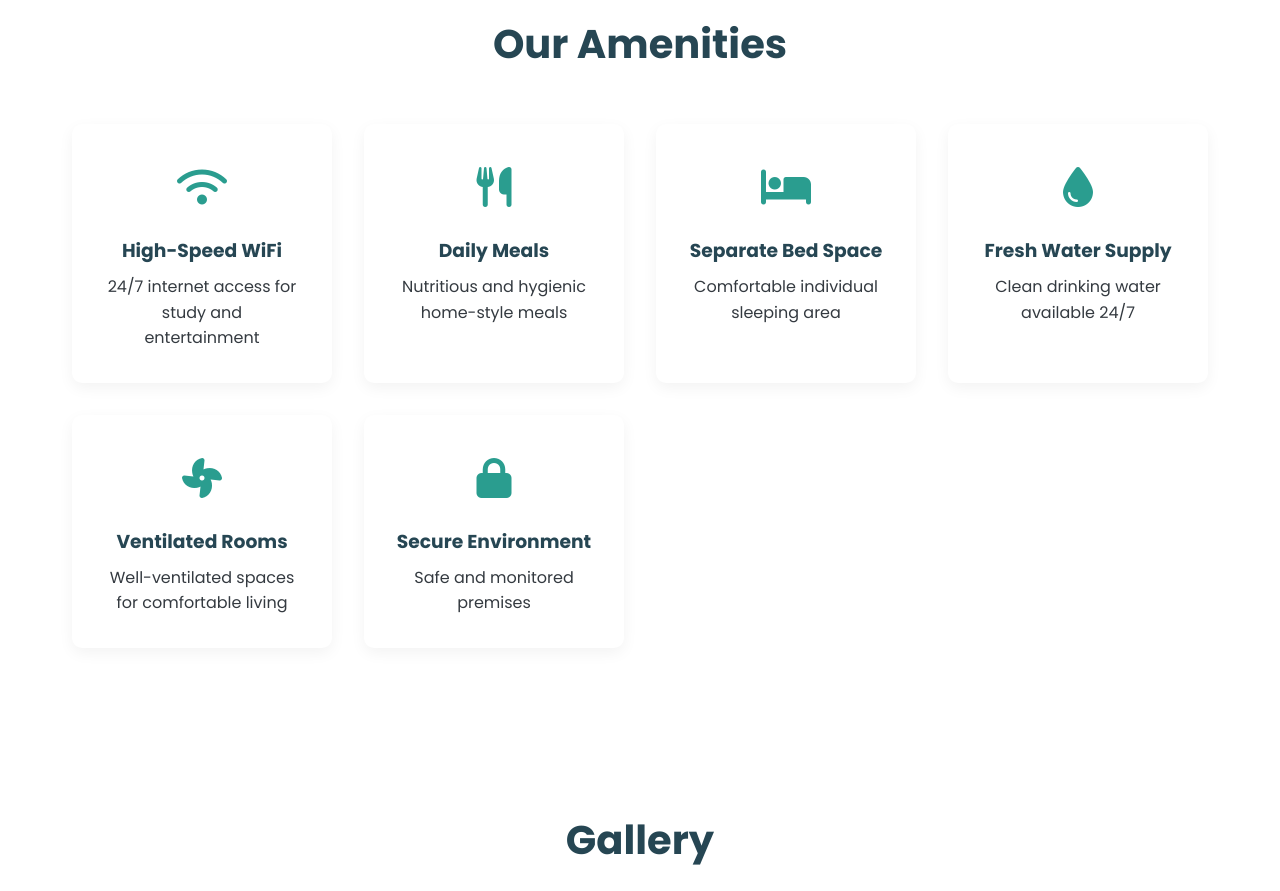
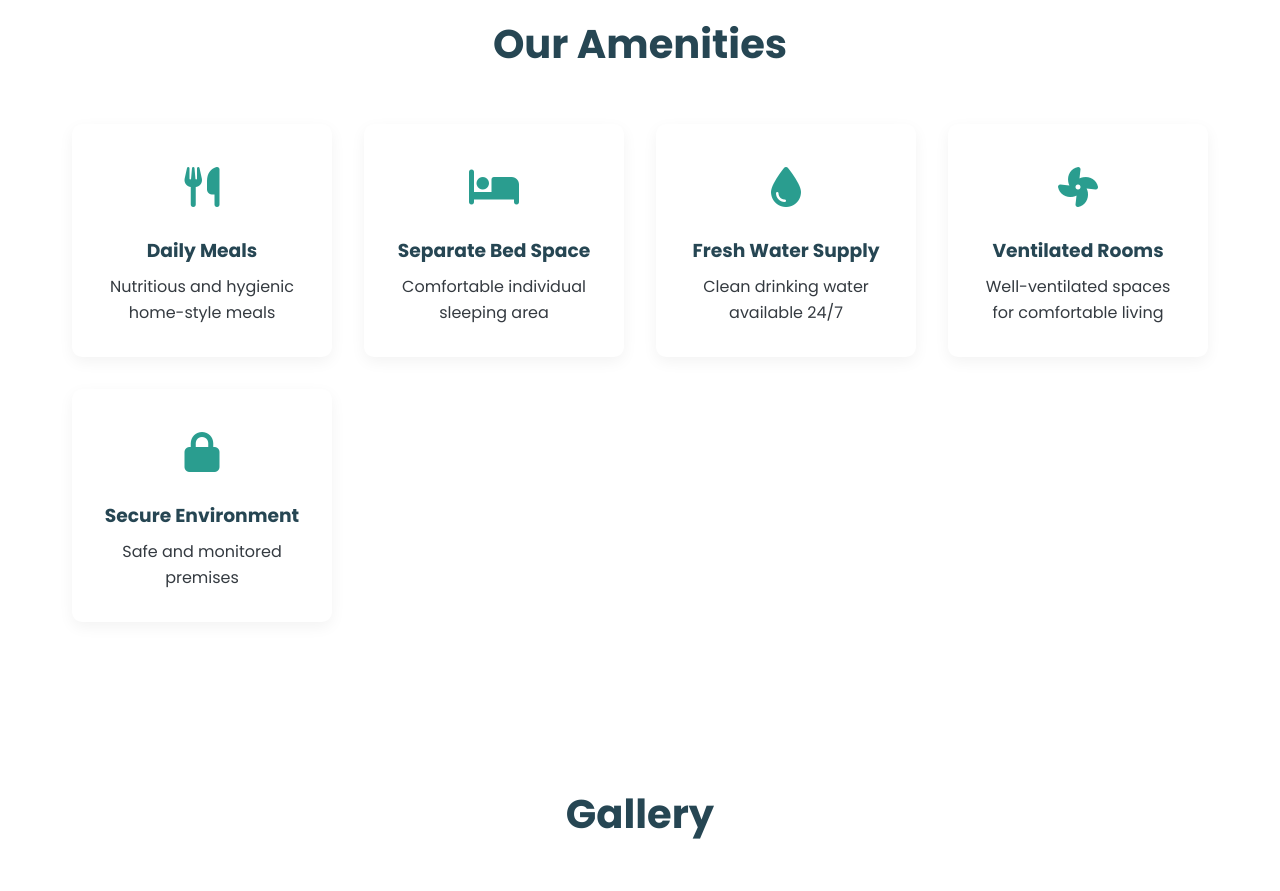
Before and after one commit to abhinav420123/navneeth_pg, a plain HTML site: page index.html in a window 1280 px wide. Shown: the part 1540-2431 px from the top of the page. Drawn offline with Linux system fonts and the light colour scheme.

Commit message:
Update index.html

```diff
--- a/index.html
+++ b/index.html
@@ -485,13 +485,6 @@
         <div class="amenities-grid">
             <div class="amenity-card fade-in">
                 <div class="amenity-icon">
-                    <i class="fas fa-wifi"></i>
-                </div>
-                <h3>High-Speed WiFi</h3>
-                <p>24/7 internet access for study and entertainment</p>
-            </div>
-            <div class="amenity-card fade-in">
-                <div class="amenity-icon">
                     <i class="fas fa-utensils"></i>
                 </div>
                 <h3>Daily Meals</h3>
```
